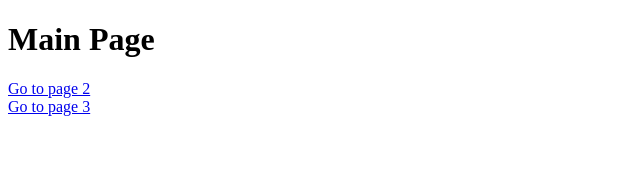
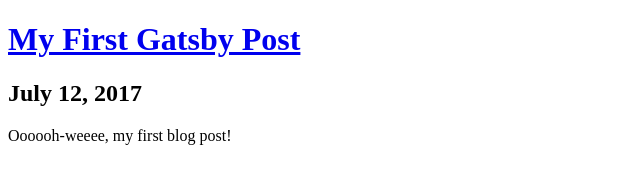
Before and after one commit to marcus-grant/pattern-buffer, a Gatsby site: page / in a window 1280 px wide. Shown: the whole page, without its empty margins (0-640 px from the left). Built offline with nearby package versions, Linux system fonts and the light colour scheme; Gatsby itself is replaced by a stand-in of ours.

Commit message:
PostPreviews in index.js now works as feed #10

```diff
--- a/src/pages/index.js
+++ b/src/pages/index.js
@@ -1,13 +1,42 @@
 import React from 'react';
 import Link from 'gatsby-link';
+import Helmet from 'react-helmet';
 
-const IndexPage = () => (
-  <div>
-    <h1>Main Page</h1>
-    <Link to="/page-2/">Go to page 2</Link>
-    <br />
-    <Link to="/page-3">Go to page 3</Link>
-  </div>
-);
+// import '../css/index.css'; // add some style if you want!
 
-export default IndexPage;
+export default function Index({ data }) {
+  const { edges: posts } = data.allMarkdownRemark;
+  return (
+    <div className="blog-posts">
+      {posts
+        .filter(post => post.node.frontmatter.title.length > 0)
+        .map(({ node: post }) => (
+          <div className="blog-post-preview" key={post.id}>
+            <h1>
+              <Link to={post.frontmatter.path}>{post.frontmatter.title}</Link>
+            </h1>
+            <h2>{post.frontmatter.date}</h2>
+            <p>{post.excerpt}</p>
+          </div>
+      ))}
+    </div>
+  );
+}
+
+export const pageQuery = graphql`
+  query IndexQuery {
+    allMarkdownRemark(sort: { order: DESC, fields: [frontmatter___date] }) {
+      edges {
+        node {
+          excerpt(pruneLength: 250)
+          id
+          frontmatter {
+            title
+            date(formatString: "MMMM DD, YYYY")
+            path
+          }
+        }
+      }
+    }
+  }
+`;
```
Also changed, not shown: README.md.
